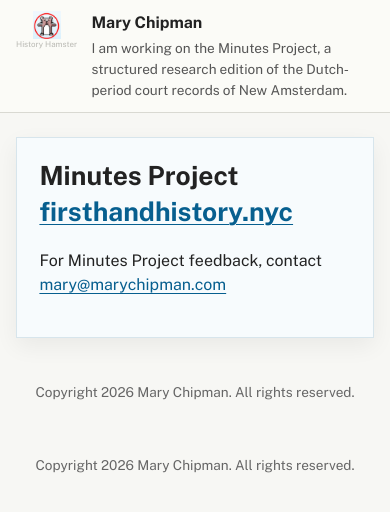
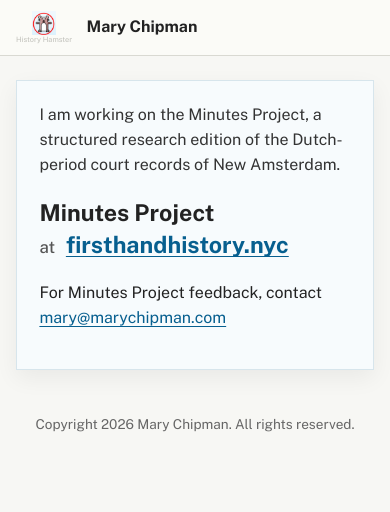
Before and after one commit to Tamesin/marychipman.com, a plain HTML site: page index.html in a window 390 px wide. Drawn offline with nearby package versions, Linux system fonts and the light colour scheme.

Commit message:
Refine site layout and hierarchy

```diff
--- a/assets/site.css
+++ b/assets/site.css
@@ -44,35 +44,24 @@ body {
 
 .site-mark {
   display: block;
-  width: 28px;
-  height: 28px;
+  width: 24px;
+  height: 24px;
   object-fit: contain;
 }
 
 .site-mark-wrap figcaption {
   margin: 0.08rem 0 0 0;
-  font-size: 0.5rem;
+  font-size: 0.46rem;
   line-height: 1;
   font-weight: 400;
-  color: #b8b8b2;
-}
-
-.site-identity {
-  min-width: 0;
+  color: #c0c0ba;
 }
 
 .site-owner {
-  margin: 0 0 0.12rem 0;
+  margin: 0;
   font-size: 1rem;
   font-weight: 700;
   color: #222222;
-}
-
-.site-summary {
-  margin: 0;
-  max-width: 720px;
-  font-size: 0.9rem;
-  color: #555555;
 }
 
 .page {
@@ -90,16 +79,23 @@ body {
   text-align: left;
 }
 
-h1 {
+.project-summary {
+  margin: 0 0 1.4rem 0;
+  max-width: 42rem;
+  font-size: 1.05rem;
+  color: #333333;
+}
+
+h2 {
   margin: 0 0 0.35rem 0;
-  font-size: 2.25rem;
+  font-size: 1.75rem;
   line-height: 1.15;
   font-weight: 700;
 }
 
 .project-link {
   margin: 0 0 1.35rem 0;
-  font-size: 2.25rem;
+  font-size: 1.75rem;
   line-height: 1.15;
   font-weight: 700;
 }
@@ -109,11 +105,18 @@ p {
   font-size: 1.05rem;
 }
 
-a {
+a,
+a:link,
+a:visited {
   color: #075f8f;
   text-decoration-line: underline;
   text-decoration-thickness: 1px;
   text-underline-offset: 3px;
+}
+
+a:hover,
+a:focus {
+  color: #004f7a;
 }
 
 .site-footer {
@@ -127,12 +130,7 @@ a {
 
 @media (max-width: 700px) {
   .site-header-inner {
-    align-items: flex-start;
     padding: 0.7rem 1rem;
-  }
-
-  .site-summary {
-    font-size: 0.85rem;
   }
 
   .page {
@@ -143,12 +141,21 @@ a {
     padding: 1.4rem;
   }
 
-  h1,
+  h2,
   .project-link {
-    font-size: 1.65rem;
+    font-size: 1.45rem;
   }
 
-  p {
+.link-label {
+  display: inline-block;
+  margin-right: 0.35rem;
+  font-size: 1.05rem;
+  font-weight: 500;
+  color: #555555;
+}
+
+  p,
+  .project-summary {
     font-size: 1rem;
   }
 }
--- a/index.html
+++ b/index.html
@@ -7,7 +7,6 @@
   <link rel="icon" href="favicon.ico">
   <link rel="stylesheet" href="assets/site.css">
 </head>
-
 <body>
   <header class="site-header">
     <div class="site-header-inner">
@@ -16,20 +15,20 @@
         <figcaption>History Hamster</figcaption>
       </figure>
 
-      <div class="site-identity">
-        <p class="site-owner">Mary Chipman</p>
-        <p class="site-summary">
-          I am working on the Minutes Project, a structured research edition of the Dutch-period court records of New Amsterdam.
-        </p>
-      </div>
+      <p class="site-owner">Mary Chipman</p>
     </div>
   </header>
 
   <main class="page">
     <section class="project-card">
-      <h1>Minutes Project</h1>
+      <p class="project-summary">
+        I am working on the Minutes Project, a structured research edition of the Dutch-period court records of New Amsterdam.
+      </p>
+
+      <h2>Minutes Project</h2>
 
       <p class="project-link">
+        <span class="link-label">at</span>
         <a href="https://firsthandhistory.nyc">firsthandhistory.nyc</a>
       </p>
 
@@ -44,9 +43,4 @@
     Copyright 2026 Mary Chipman. All rights reserved.
   </footer>
 </body>
-
-  <footer class="site-footer">
-    Copyright 2026 Mary Chipman. All rights reserved.
-  </footer>
-</body>
 </html>
```
